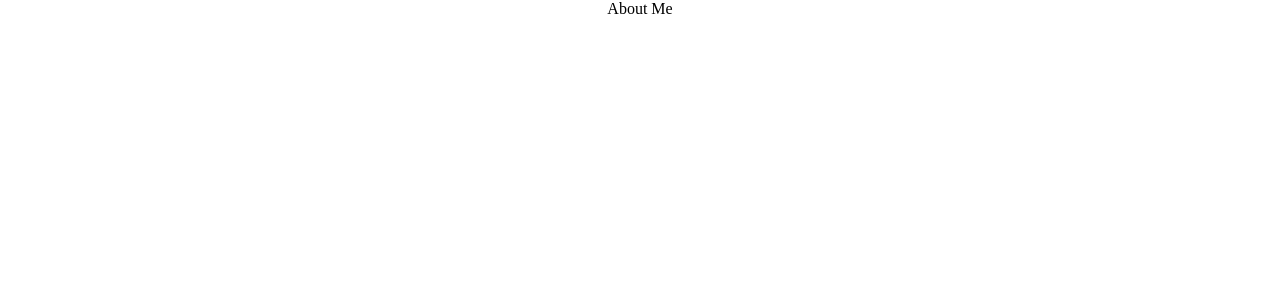
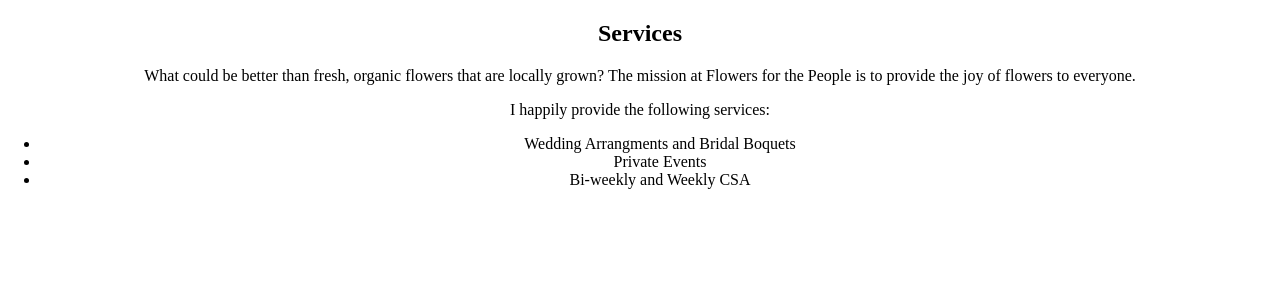
Before and after one commit to msatori/f4tp-web, a React (Create React App) app: page /about in a window 1280 px wide. Shown: the top 300 px of the page. Built offline with nearby package versions, Linux system fonts and the light colour scheme.

Commit message:
created basic services layout

```diff
--- a/src/App.js
+++ b/src/App.js
@@ -9,7 +9,7 @@
 
 //import pages
 import Home from './pages/Home'
-import About from './pages/About';
+import Services from './pages/Services';
 import Contact from './pages/Contact';
 import MarketInfo from './pages/Market';
 import './App.css';
@@ -22,7 +22,7 @@
           {/* <Header /> */}
           <Switch>
             <Route path='/about'>
-              <About />
+              <Services />
             </Route>
             <Route path='/contact'>
               <Contact />
--- a/src/index.css
+++ b/src/index.css
@@ -51,7 +51,7 @@
 
 .home .mask-img .cta-nav li {
   list-style: none;
-  padding: 10px;
+  padding: 15px;
   border: solid 1px white;
   border-radius: 25px;
   margin: 5px;
@@ -60,13 +60,14 @@
 }
 
 .home .mask-img .cta-nav li:hover {
-  background: -webkit-gradient(linear, left top, left bottom, from(#e66465), to(#9198e5));
-  background: linear-gradient(#e66465, #9198e5);
+  background: -webkit-gradient(linear, left top, left bottom, from(#e664e4), to(#9242be));
+  background: linear-gradient(#e664e4, #9242be);
 }
 
 .home .mask-img .cta-nav li a {
   color: white;
   text-decoration: none;
+  font-family: "Fredoka One", cursive;
 }
 
 @-webkit-keyframes show {
--- a/src/index.scss
+++ b/src/index.scss
@@ -59,7 +59,7 @@
 
                li {
                    list-style: none;
-                   padding: 10px;
+                   padding: 15px;
                    border: solid 1px white;
                    border-radius: 25px;
                    margin: 5px;
@@ -67,12 +67,13 @@
                    display: inline;
 
                     &:hover {
-                        background: linear-gradient(#e66465, #9198e5);
+                        background: linear-gradient(#e664e4, #9242be);
                     }
 
                    a {
                        color: white;
                        text-decoration: none;
+                       font-family: $headline;
                    }
                }
 
--- a/src/pages/About/index.js
+++ /dev/null
@@ -1,11 +0,0 @@
-import { React } from 'react';
-
-export default function About() {
-    return (
-        <section className="about-wrapper">
-            <div>
-                About Me
-            </div>
-        </section>
-    )
-};
--- a/src/pages/Home/index.js
+++ b/src/pages/Home/index.js
@@ -17,10 +17,10 @@
                             <h4 className='mb-3'>East Madison's Favorite Source for Flowers</h4>
                             <ul>
                                 <li>
-                                    <Link to="/about">About Us</Link>
+                                    <Link to="/about">Services</Link>
                                 </li>
                                 <li>
-                                    <Link to="/contact">Contact Me</Link>
+                                    <Link to="/contact">Contact</Link>
                                 </li>
                                 <li>
                                     <Link to="/market">Farmers Market Information</Link>
--- /dev/null
+++ b/src/pages/Services/index.js
@@ -0,0 +1,22 @@
+import { React } from 'react';
+
+
+export default function Services() {
+    return (
+        <section className="service-wrapper">
+            <div className="service-content">
+                <h1>Services</h1>
+                <p>What could be better than fresh, organic flowers that are locally grown?
+                    The mission at Flowers for the People is to provide the joy of flowers to everyone.
+                </p>
+                <p>I happily provide the following services:</p>
+                <ul>
+                    <li>Wedding Arrangments and Bridal Boquets</li>
+                    <li>Private Events</li>
+                    <li>Bi-weekly and Weekly CSA</li>
+                </ul>
+            </div>
+
+        </section>
+    )
+};
```
Also changed, not shown: 1 other file (tests, documents, lock files or other folders).
